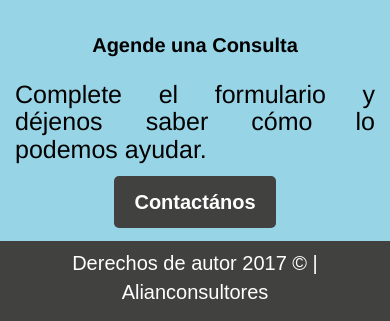
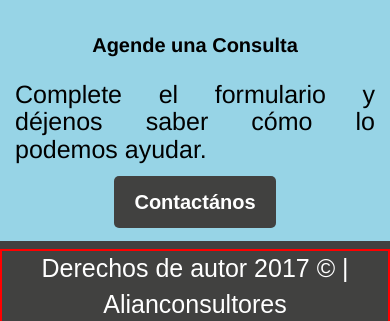
Before and after one commit to esteban1234/alian, a PHP site: page /index.php in a window 390 px wide. Shown: the part 1663-1984 px from the top of the page. Run offline with PHP 8.4, Linux system fonts and the light colour scheme.

Commit message:
UPDATE RESPONSIVO V1.0

```diff
--- a/css/responsivo.css
+++ b/css/responsivo.css
@@ -153,6 +153,8 @@
 
     footer p{
         width: 100%;
+        border: 2px solid red;
+        font-size: 25px;
     }
 
 }
@@ -315,6 +317,8 @@
 
     footer p{
         width: 100%;
+        border: 2px solid red;
+        font-size: 25px;
     }
 }
 
```
Also changed, not shown: .htaccess.
